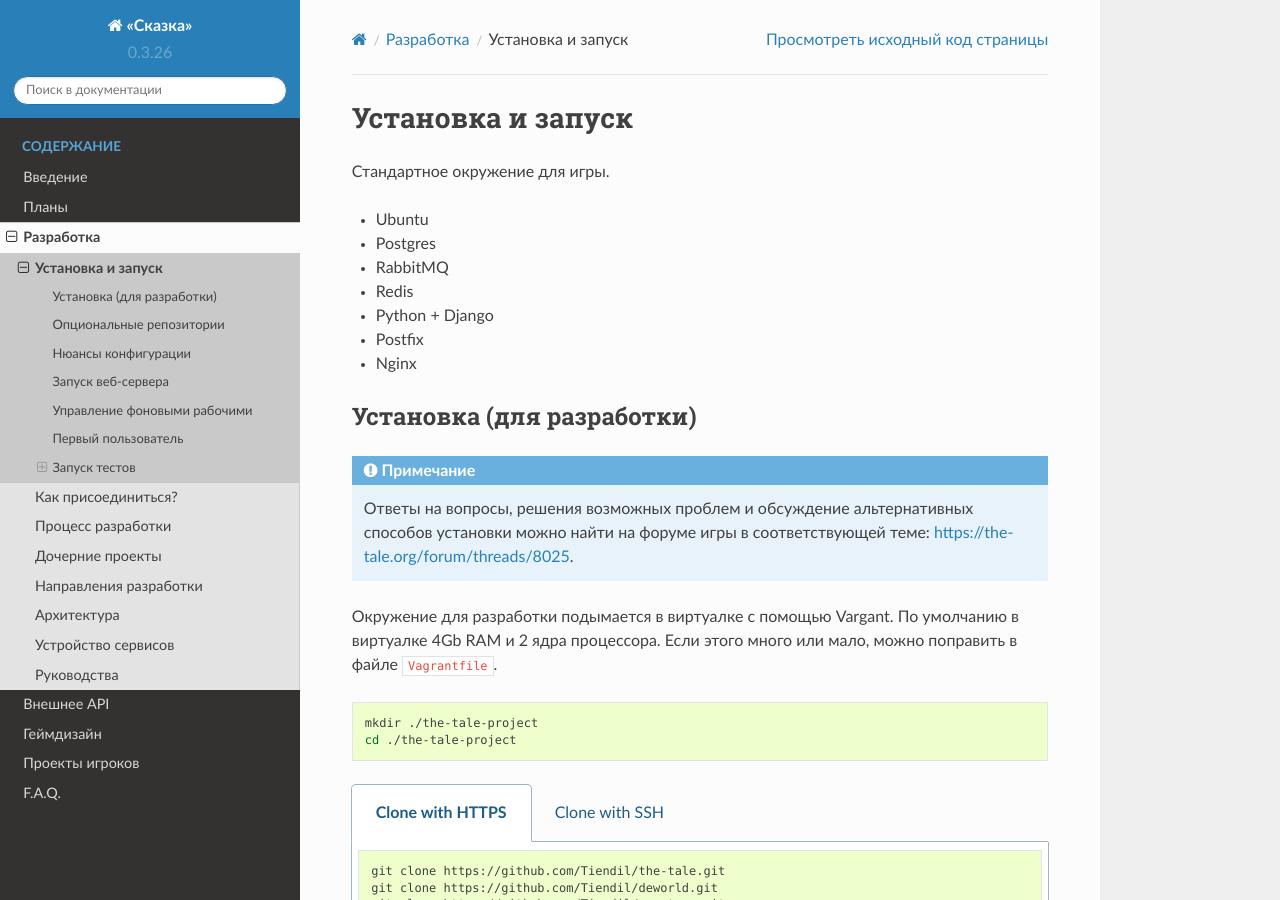
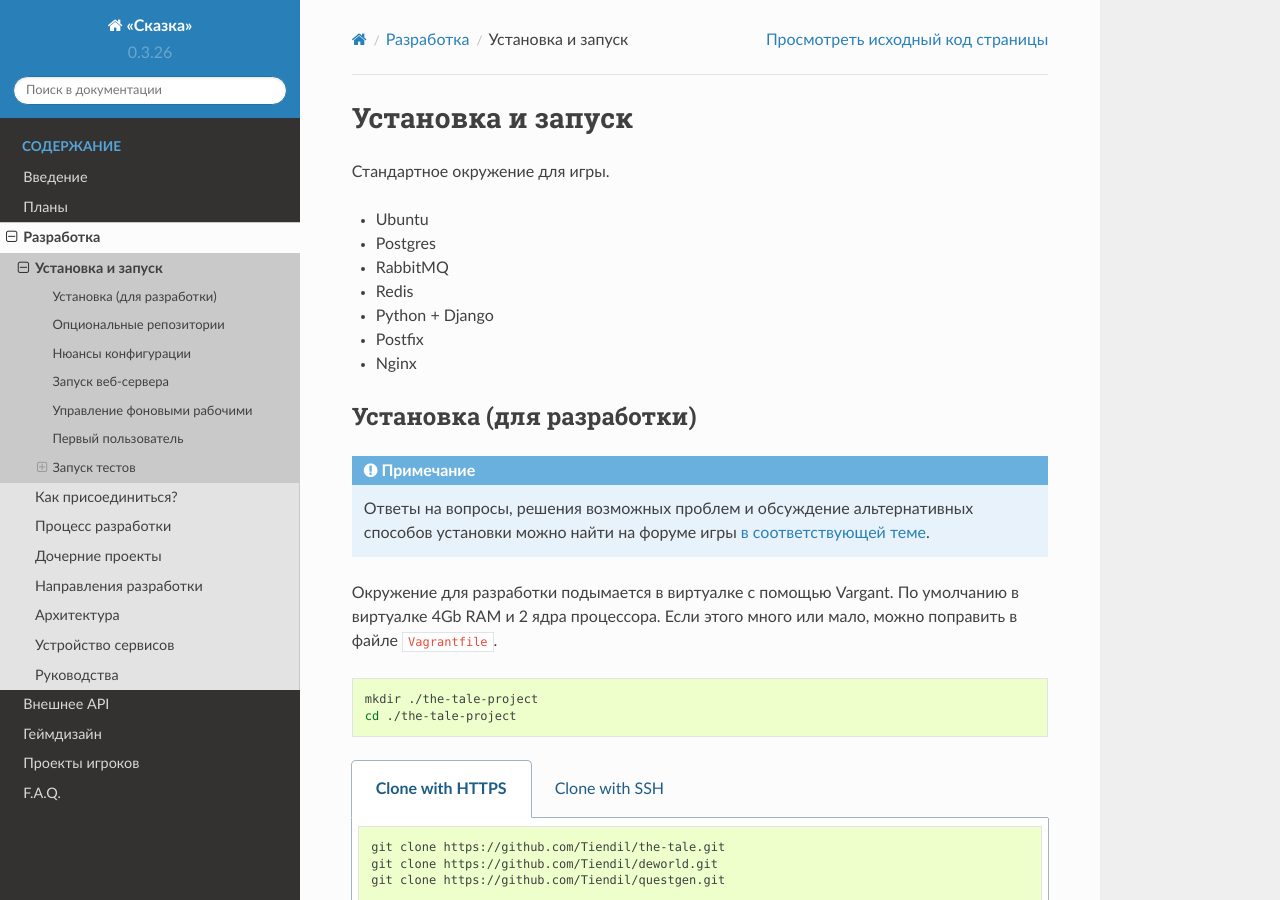
Before and after one commit to the-tale/tt_docs, a Sphinx documentation site: the page built from docs/source/development/install.rst, in a window 1280 px wide and 900 px high. Built offline with Sphinx 7.4.7 and the Read the Docs theme 2.0.0, drawn with Linux system fonts in a browser that asks for light colours.

Commit message:
оформление ссылки текстом

```diff
--- a/docs/source/development/install.rst
+++ b/docs/source/development/install.rst
@@ -18,7 +18,7 @@
 
 .. note::
 
-   Ответы на вопросы, решения возможных проблем и обсуждение альтернативных способов установки можно найти на форуме игры в соответствующей теме: https://the-tale.org/forum/threads/8025.
+   Ответы на вопросы, решения возможных проблем и обсуждение альтернативных способов установки можно найти на форуме игры `в соответствующей теме <https://the-tale.org/forum/threads/8025>`_.
 
 Окружение для разработки подымается в виртуалке с помощью Vargant. По умолчанию в виртуалке 4Gb RAM и 2 ядра процессора. Если этого много или мало, можно поправить в файле ``Vagrantfile``.
 
```
